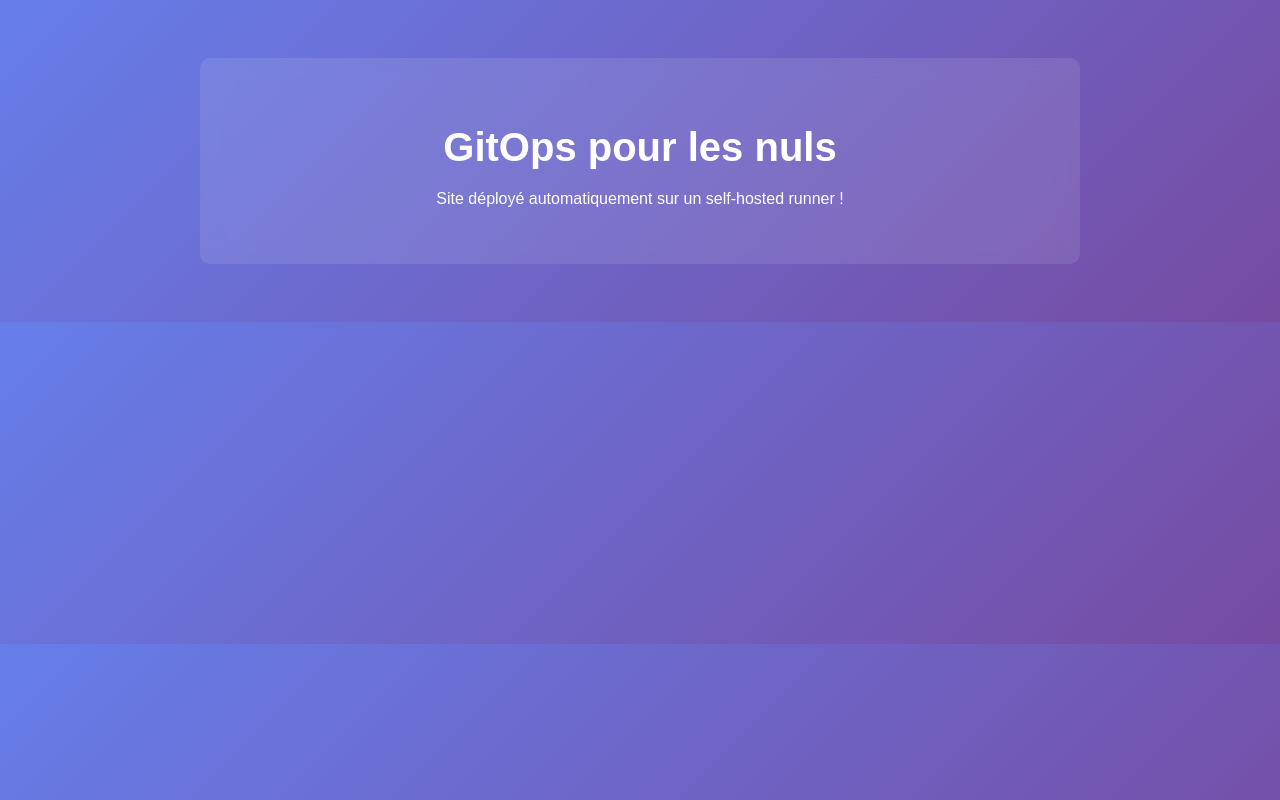
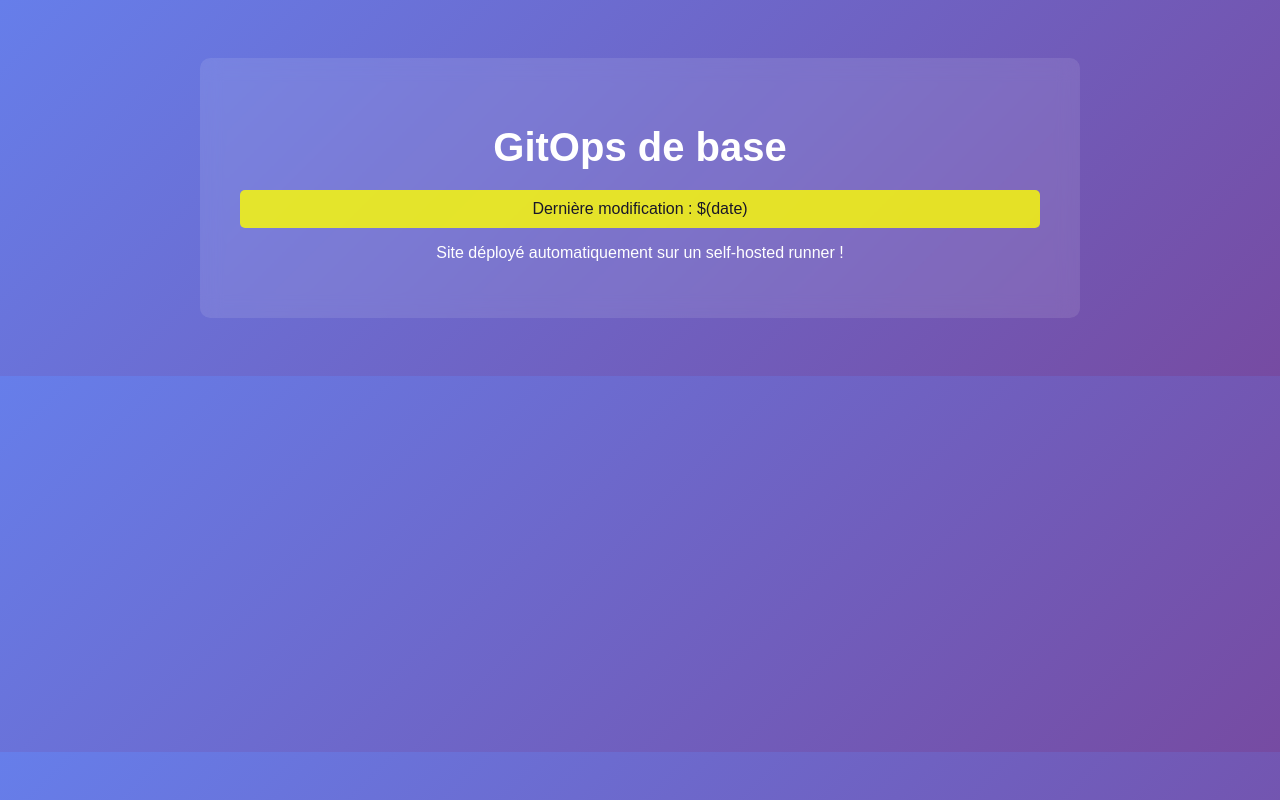
Before and after one commit to it-form/site-gitops, a plain HTML site: page src/index.html in a window 1280 px wide. Drawn offline with Linux system fonts and the light colour scheme.

Commit message:
Modification de l’aspect du site

```diff
--- a/src/index.html
+++ b/src/index.html
@@ -8,7 +8,8 @@
 </head>
 <body>
     <div class="container">
-        <h1>GitOps pour les nuls</h1>
+        <h1>GitOps de base</h1>
+	<p class="highlight"> Dernière modification : $(date)</p>
         <p>Site déployé automatiquement sur un self-hosted runner !</p>
         </div>
 </body>
--- a/src/style.css
+++ b/src/style.css
@@ -85,3 +85,17 @@ li {
     font-weight: bold;
     color: #ffd700;
 }
+
+.highlight {
+    background: yellow;
+    color: black;
+    padding: 10px;
+    border-radius: 5px;
+    animation: pulse 2s infinite;
+}
+
+@keyframes pulse {
+    0% { opacity: 1; }
+    50% { opacity: 0.8; }
+    100% { opacity: 1; }
+}
```
